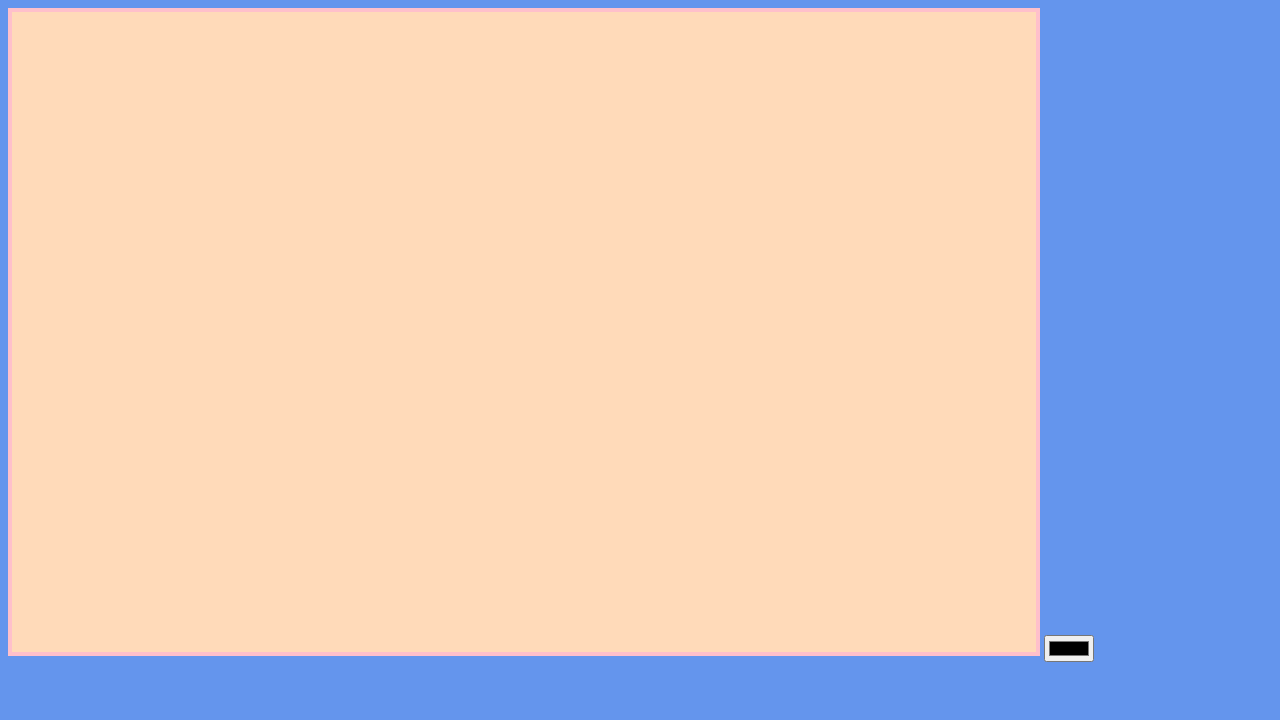
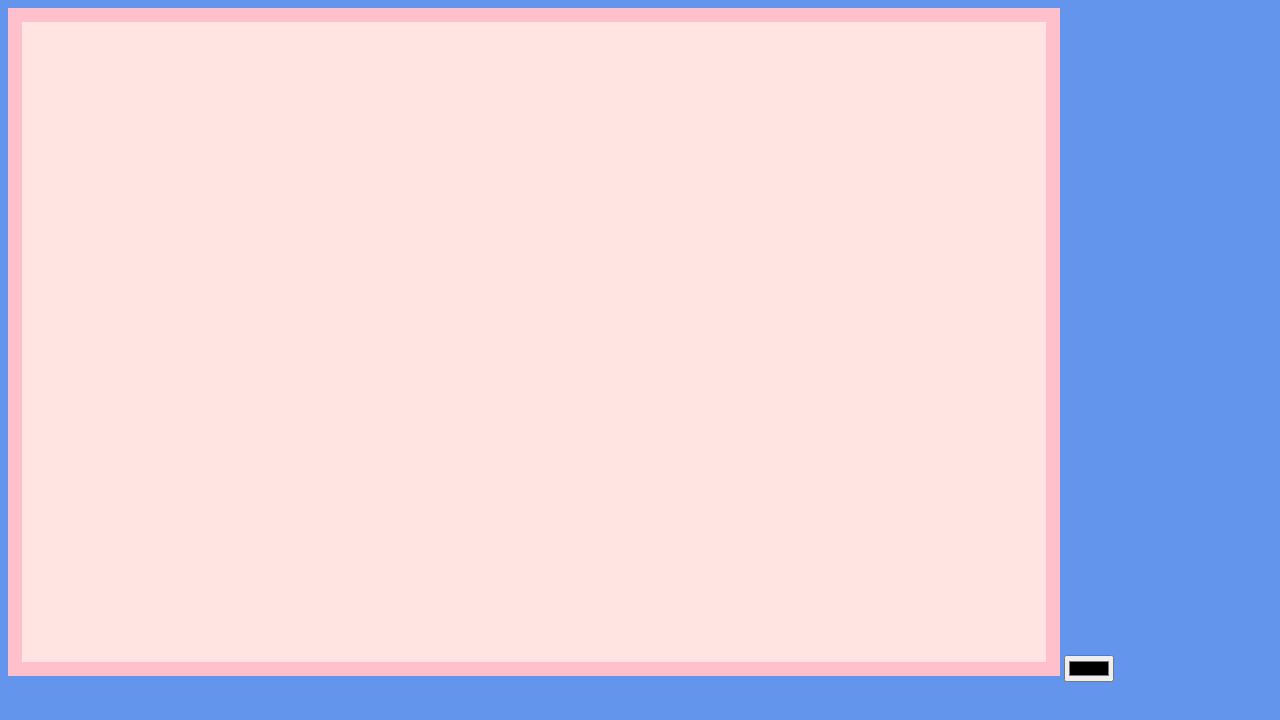
Before and after one commit to kdails/CanvasProject, a plain HTML site: page index.html in a window 1280 px wide. Drawn offline with Linux system fonts and the light colour scheme.

Commit message:
Update index.html

```diff
--- a/index.html
+++ b/index.html
@@ -6,8 +6,8 @@
 	<meta name = 'viewport' content='width=device-width, initial-scale=1, minimum-scale=1'>
 	<style> /* Bad practice for style in html*/
 	canvas {
-				border: 4px solid pink;
-				background-color: peachpuff;
+				border: 14px solid pink;
+				background-color: mistyrose;
 			}
 
 	body, html {
```
